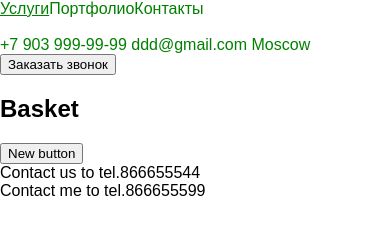
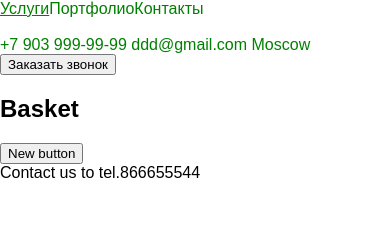
Before and after one commit to AnzhelaChezari/special-app, a plain HTML site: page index.html in a window 390 px wide. Drawn offline with Linux system fonts and the light colour scheme; files that its build step writes are made by us from their sources.

Commit message:
delete one phone

```diff
--- a/index.html
+++ b/index.html
@@ -23,8 +23,6 @@
             <h2>Basket</h2>
             <button>New button</button>
             <div>Contact us to tel.866655544</div>
-            <div>Contact me to tel.866655599</div>
-
         </div>
     </header>
  </body>
```
